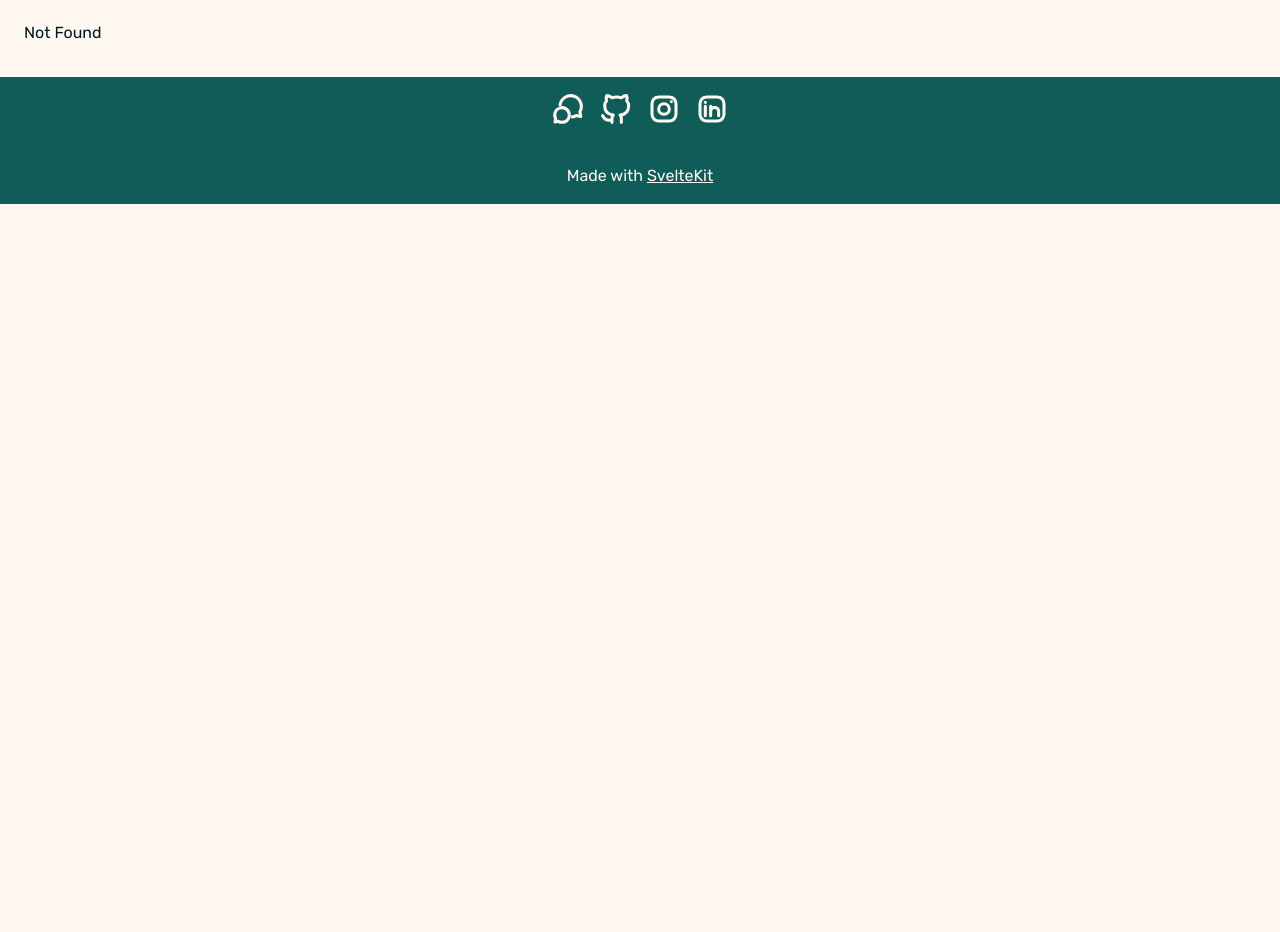
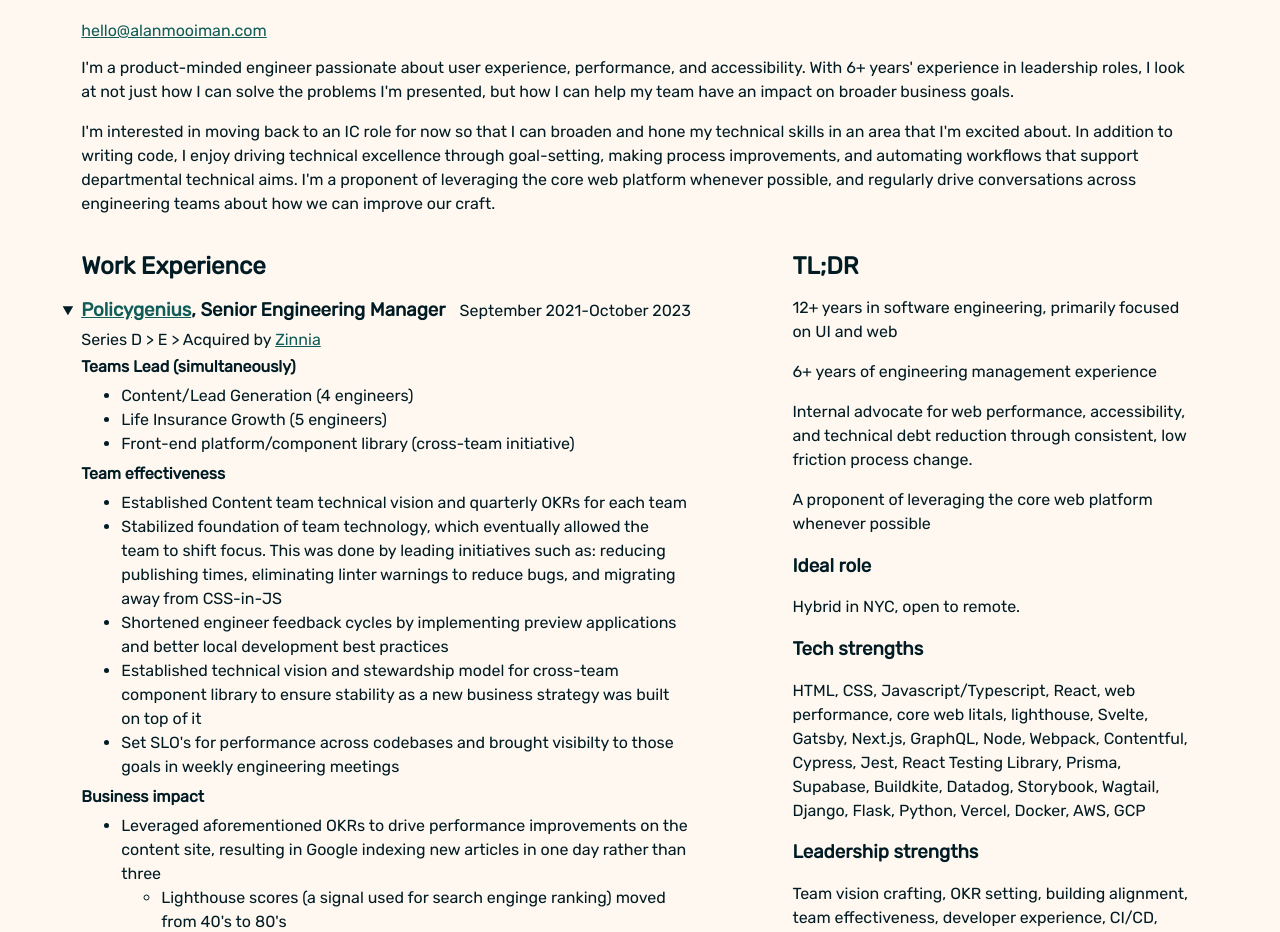
Before and after one commit to alanmoo/alanmoo-svelte, a SvelteKit app: page /resume/swe in a window 1280 px wide. Before the commit this address had no page. Shown: the part 159-1091 px from the top of the page. Before the commit the page ends 800 px from the top, so only its background shows below. Built offline with nearby package versions, Linux system fonts and the light colour scheme.

Commit message:
SWE resume route

```diff
--- a/src/routes/resume/ic/+page.svelte
+++ b/src/routes/resume/swe/+page.svelte
@@ -29,9 +29,10 @@
 			>
 		</span>
 		<p>
-			I am a product-minded engineer passionate about user experience, performance, and
-			accessibility. With 6+ years in leadership, I look at not just how I can solve the problems
-			I'm presented, but how I can help my team have an impact on broader business goals.
+			I'm a product-minded engineer passionate about user experience, performance, and
+			accessibility. With 6+ years' experience in leadership roles, I look at not just how I can
+			solve the problems I'm presented, but how I can help my team have an impact on broader
+			business goals.
 		</p>
 
 		<p>
@@ -64,15 +65,15 @@
 
 			<h3>Tech strengths</h3>
 			<p>
-				HTML, CSS, Javascript, web performance (Core Web Vitals, Lighthouse), React, Svelte, Gatsby,
-				Next.js, GraphQL, Typescript, Node, Webpack, Contentful, Cypress, Jest, React Testing
+				HTML, CSS, Javascript/Typescript, React, web performance, core web litals, lighthouse,
+				Svelte, Gatsby, Next.js, GraphQL, Node, Webpack, Contentful, Cypress, Jest, React Testing
 				Library, Prisma, Supabase, Buildkite, Datadog, Storybook, Wagtail, Django, Flask, Python,
-				Vercel, Docker, AWS
+				Vercel, Docker, AWS, GCP
 			</p>
 			<h3>Leadership strengths</h3>
 			<p>
 				Team vision crafting, OKR setting, building alignment, team effectiveness, developer
-				experience
+				experience, CI/CD, SLO/SLA
 			</p>
 			<h3>Extracurriculars</h3>
 			<h4>Conferences/Festivals</h4>
@@ -316,6 +317,17 @@
 		</section>
 		<section class="projects">
 			<h2>Projects</h2>
+			<h3><a href="https://intentional-jobsearch.vercel.app/">Job board watcher</a></h3>
+			<p>
+				An in-progress (H1 2024) project to help surface and keep track of new jobs at companies
+				you're interested in shortly after they go live.
+			</p>
+
+			<h3><a href="https://github.com/alanmoo/vesta-weather">Vestaweather</a></h3>
+			<p>
+				A weather app for the <a href="https://vestaboard.com">Vestaboard</a>.
+				<a href="https://github.com/alanmoo/vesta-weather">Source code</a>,
+			</p>
 		</section>
 		<!--
 		<section>
```
